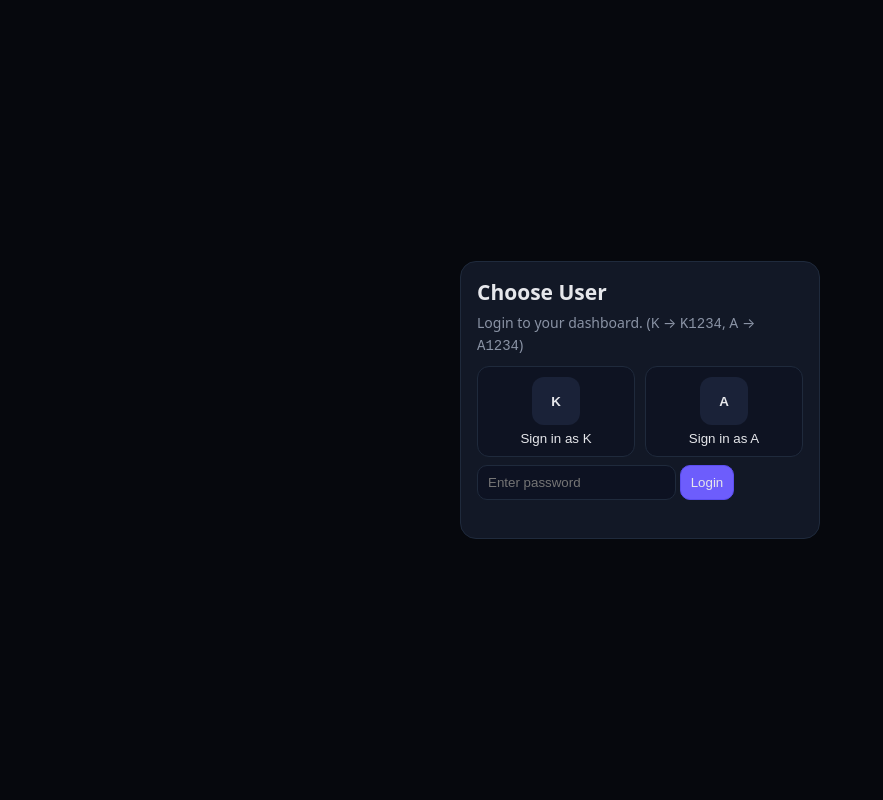
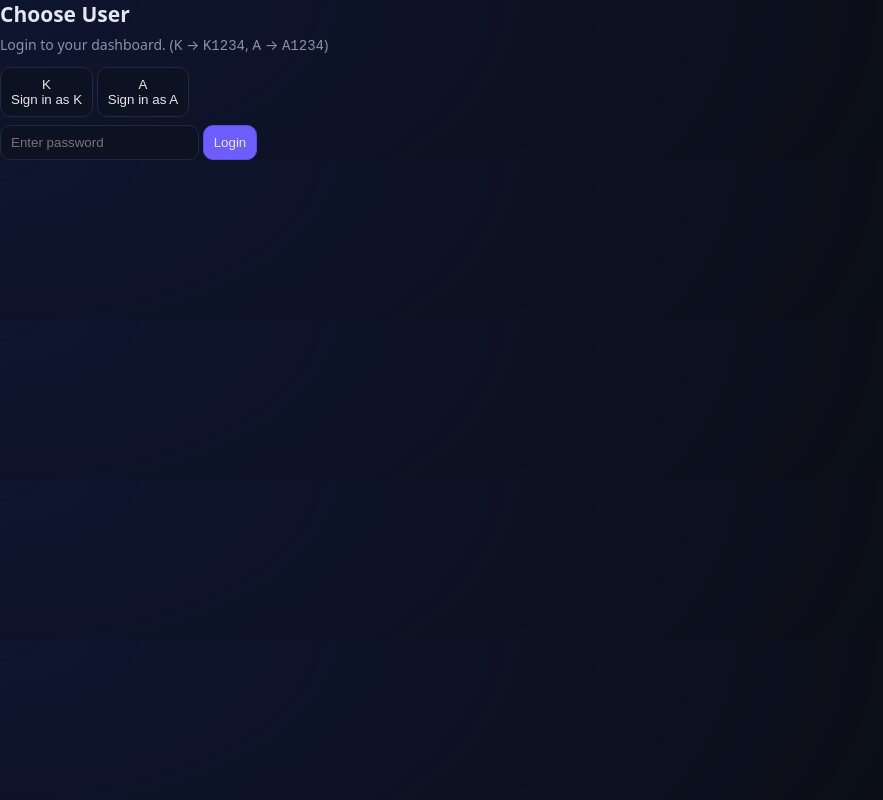
Before and after one commit to kavinu818-web/Simple-Habit-Tracker, a plain HTML site: page index.html in a window 1280 px wide. Shown: the whole page, without its empty margins (0-883 px from the left). Drawn offline with nearby package versions, Linux system fonts and the light colour scheme.

Commit message:
Update index.html

```diff
--- a/index.html
+++ b/index.html
@@ -49,13 +49,6 @@
     .logout{margin-top:auto}
     @media (max-width:980px){.app{grid-template-columns:1fr}.sidebar{position:static;height:auto}.cards{grid-template-columns:1fr 1fr}.grid{grid-template-columns:1fr}.charts{grid-template-columns:1fr}}
 
-    /* LOGIN MODAL */
-    .login{position:fixed;inset:0;background:rgba(4,6,10,.6);display:grid;place-items:center}
-    .login .box{background:var(--panel);border:1px solid var(--border);border-radius:16px;padding:16px;max-width:360px;width:92%}
-    .login .users{display:flex;gap:10px;margin:8px 0}
-    .userbtn{display:flex;flex-direction:column;align-items:center;gap:6px;background:#0e1322;border:1px solid var(--border);padding:10px;border-radius:12px;flex:1}
-    .userbtn .circle{width:48px;height:48px;border-radius:12px;background:#1a2238;display:grid;place-items:center;font-weight:800}
-    .err{color:#ff9db4;font-size:12px;height:16px;margin-top:6px}
   </style>
   <script src="https://cdn.jsdelivr.net/npm/chart.js"></script>
 </head>
```
